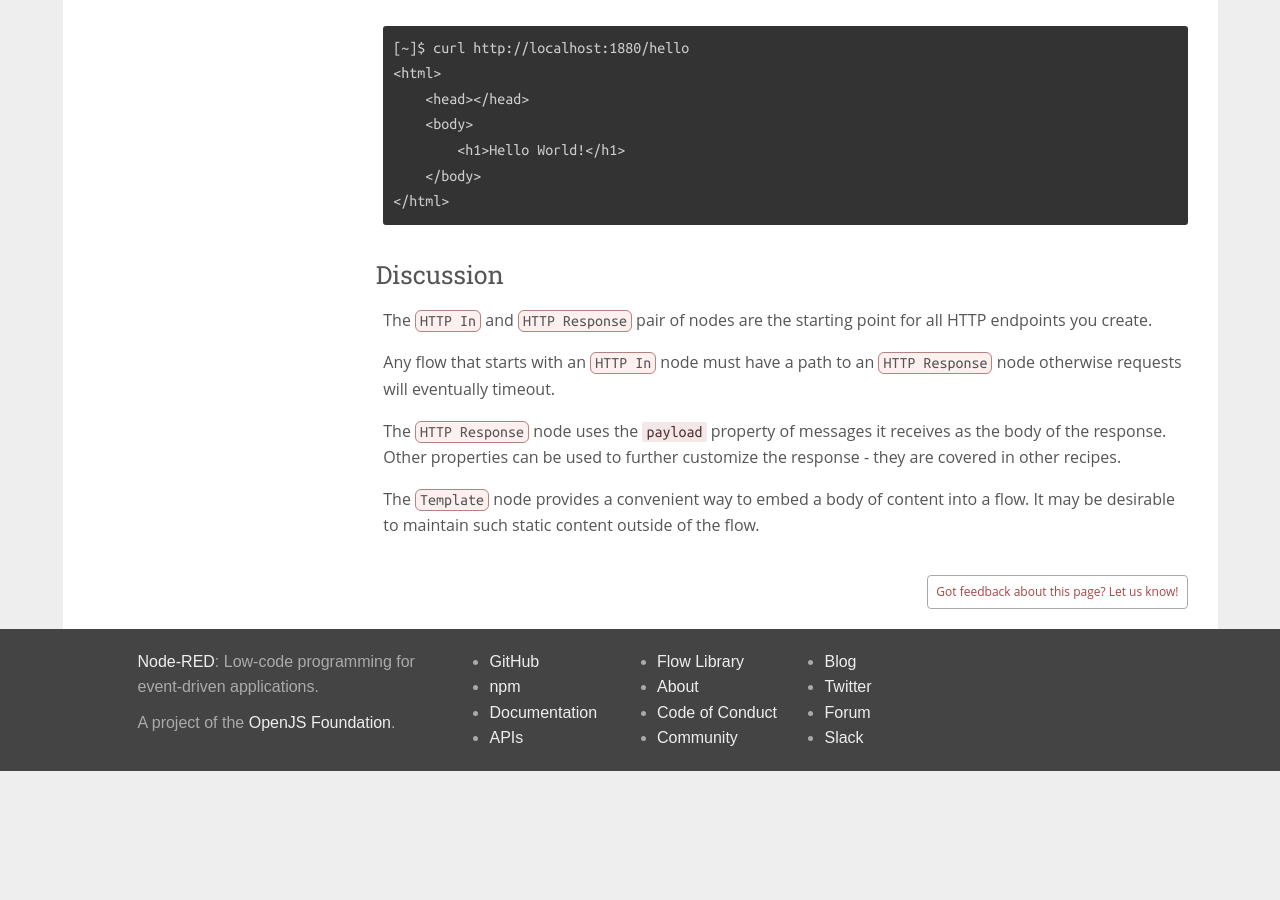
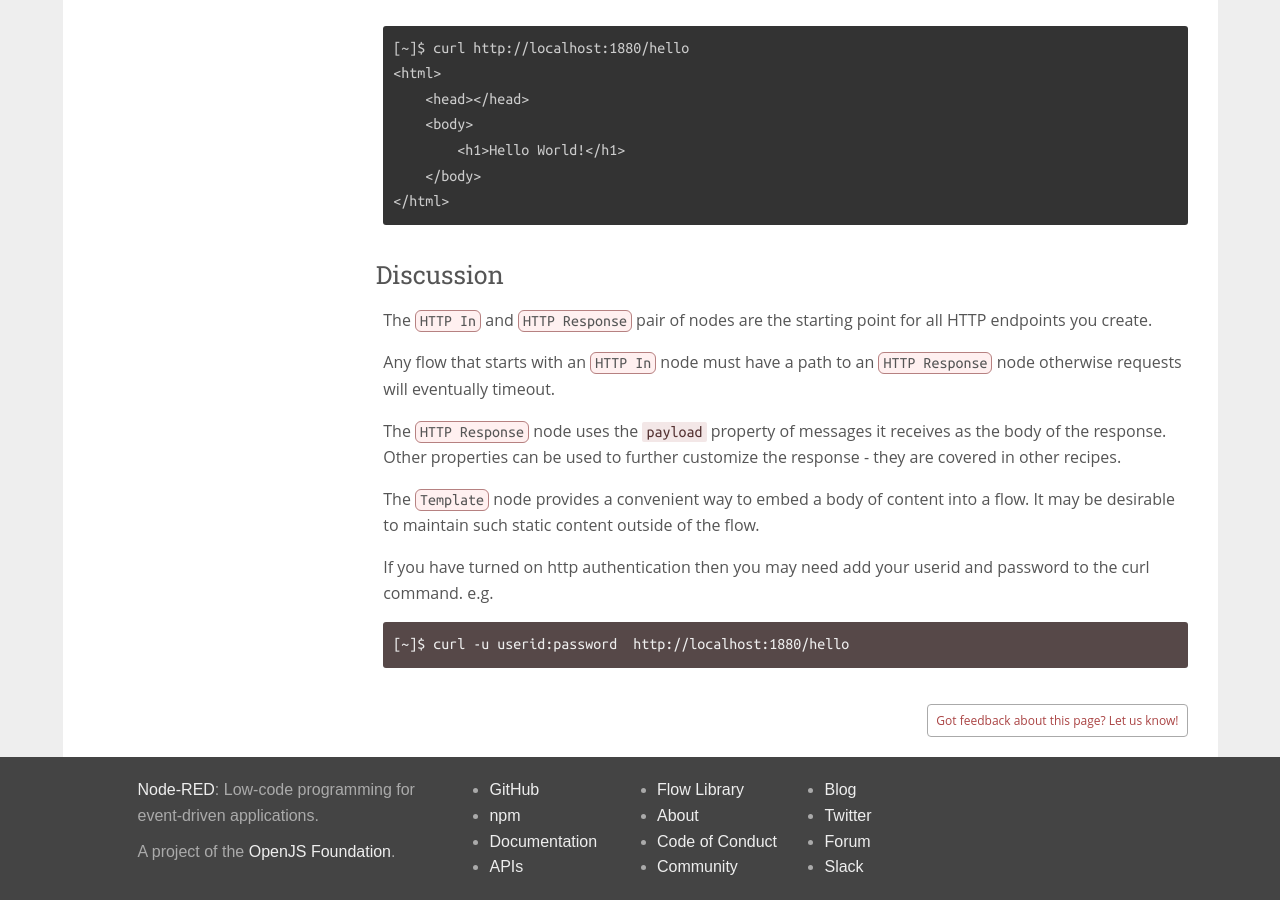
Before and after one commit to node-red/cookbook.nodered.org, a Jekyll site: the page built from http/create-an-http-endpoint.md, in a window 1280 px wide and 900 px high, scrolled down 861 px. Built offline with Jekyll 4.4.1, drawn with Linux system fonts in a browser that asks for light colours; nearby versions of some CDN libraries; before the commit the page ends 1632 px from its top, so only the background shows below that.

Commit message:
Add note in case auth is switched on
to close #69

```diff
--- a/http/create-an-http-endpoint.md
+++ b/http/create-an-http-endpoint.md
@@ -56,3 +56,10 @@ further customize the response - they are covered in other recipes.
 The <code class="node">Template</code> node provides a convenient way to embed
 a body of content into a flow. It may be desirable to maintain such static content
 outside of the flow.
+
+If you have turned on http authentication then you may need add your userid and password
+to the curl command. e.g.
+
+~~~text
+[~]$ curl -u userid:password  http://localhost:1880/hello
+~~~
```
